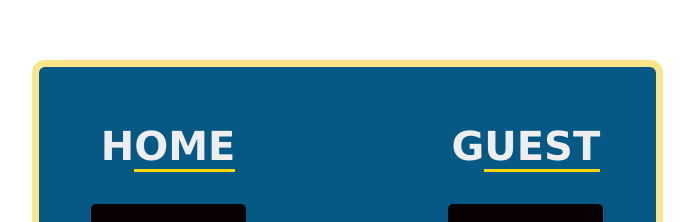
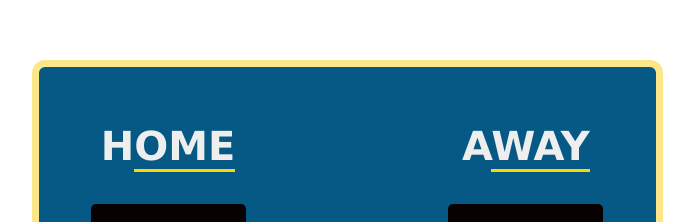
Before and after one commit to ogbevireo/basketball_app, a plain HTML site: page index.html in a window 1280 px wide. Shown: the part 120-342 px from the top of the page, without its empty margins (293-987 px from the left). Drawn offline with Linux system fonts and the light colour scheme.

Commit message:
changed GUEST to AWAY

```diff
--- a/index.html
+++ b/index.html
@@ -18,7 +18,7 @@
         <h4></h4>
       </div>
       <div class="guestteam">
-        <h3>G<span>UEST</span></h3>
+        <h3>A<span>WAY</span></h3>
         <div class="currentScore" id="curScrGuest">0</div>
         <div class="addscore row">
           <button class="column add1" onclick="gadd1()">+1</button>
```
